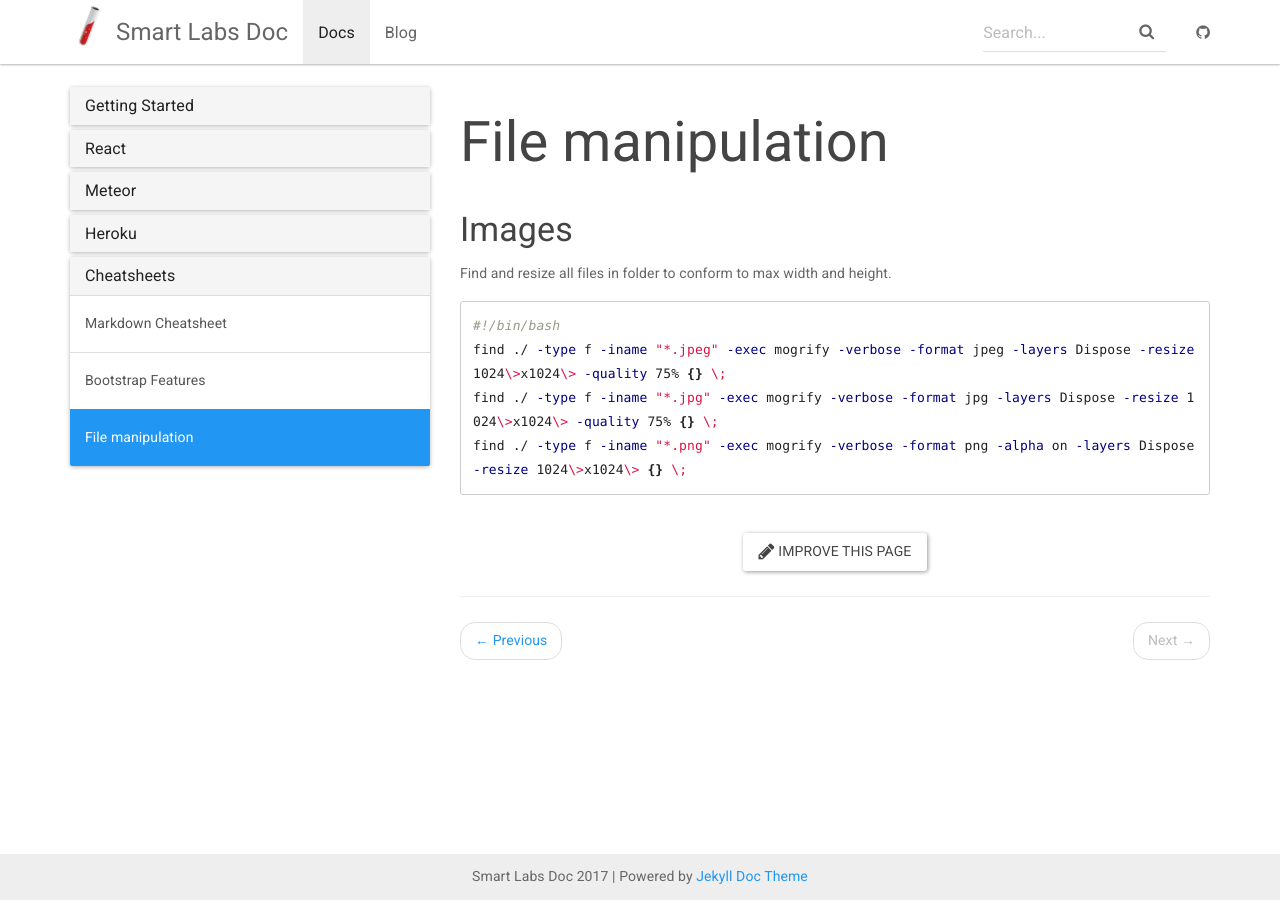
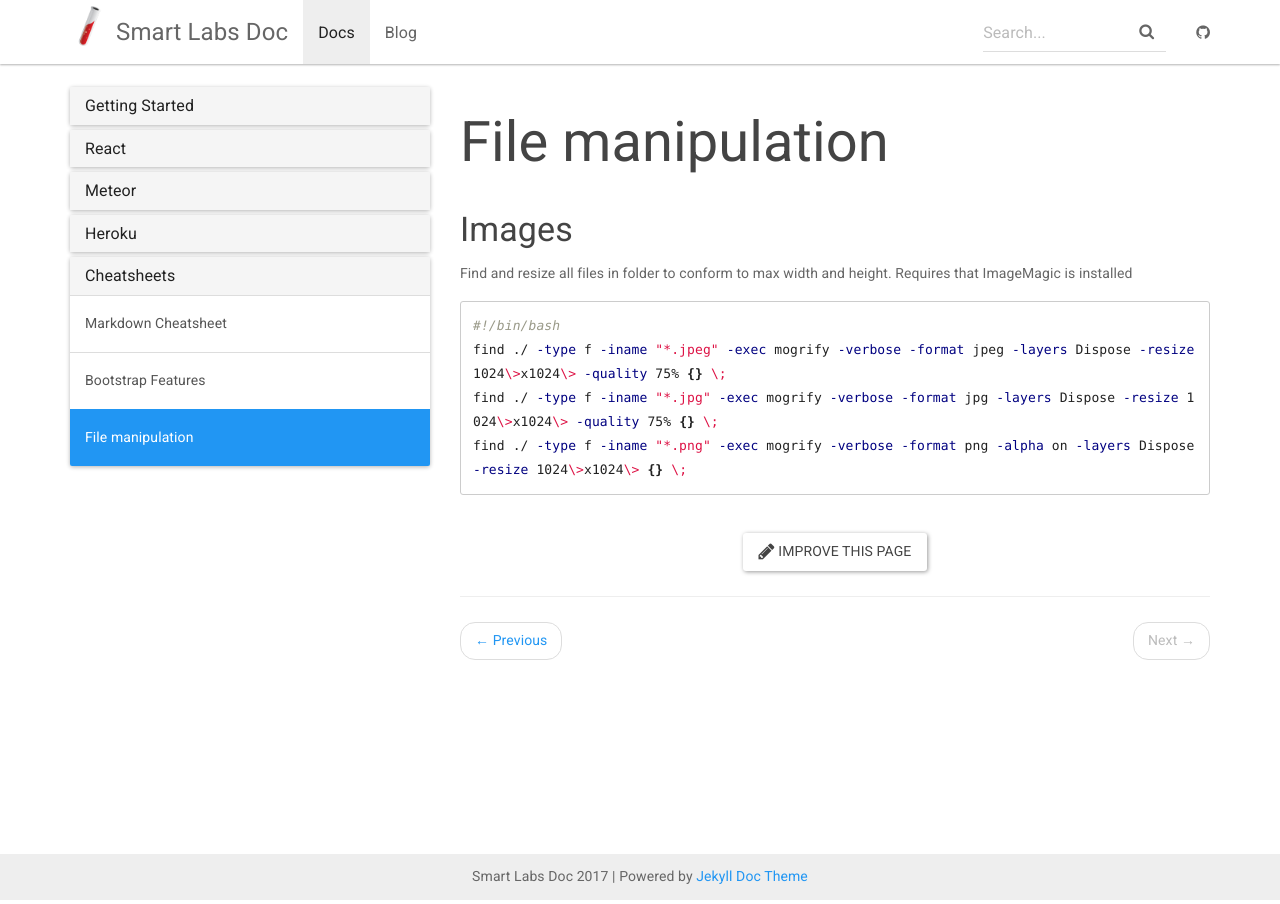
Before and after one commit to marcusrognes/docs-smartlabs, a Jekyll site: the page built from _docs/cheatsheets/file-manipulation.md, in a window 1280 px wide. Built offline with Jekyll 4.4.1, drawn with Linux system fonts in a browser that asks for light colours; nearby versions of some CDN libraries.

Commit message:
Added requires

````diff
--- a/_docs/cheatsheets/file-manipulation.md
+++ b/_docs/cheatsheets/file-manipulation.md
@@ -5,6 +5,7 @@ permalink: /docs/file-manipulation/
 
 ### Images
 Find and resize all files in folder to conform to max width and height.
+Requires that ImageMagic is installed
 
 ```bash
 #!/bin/bash
````
